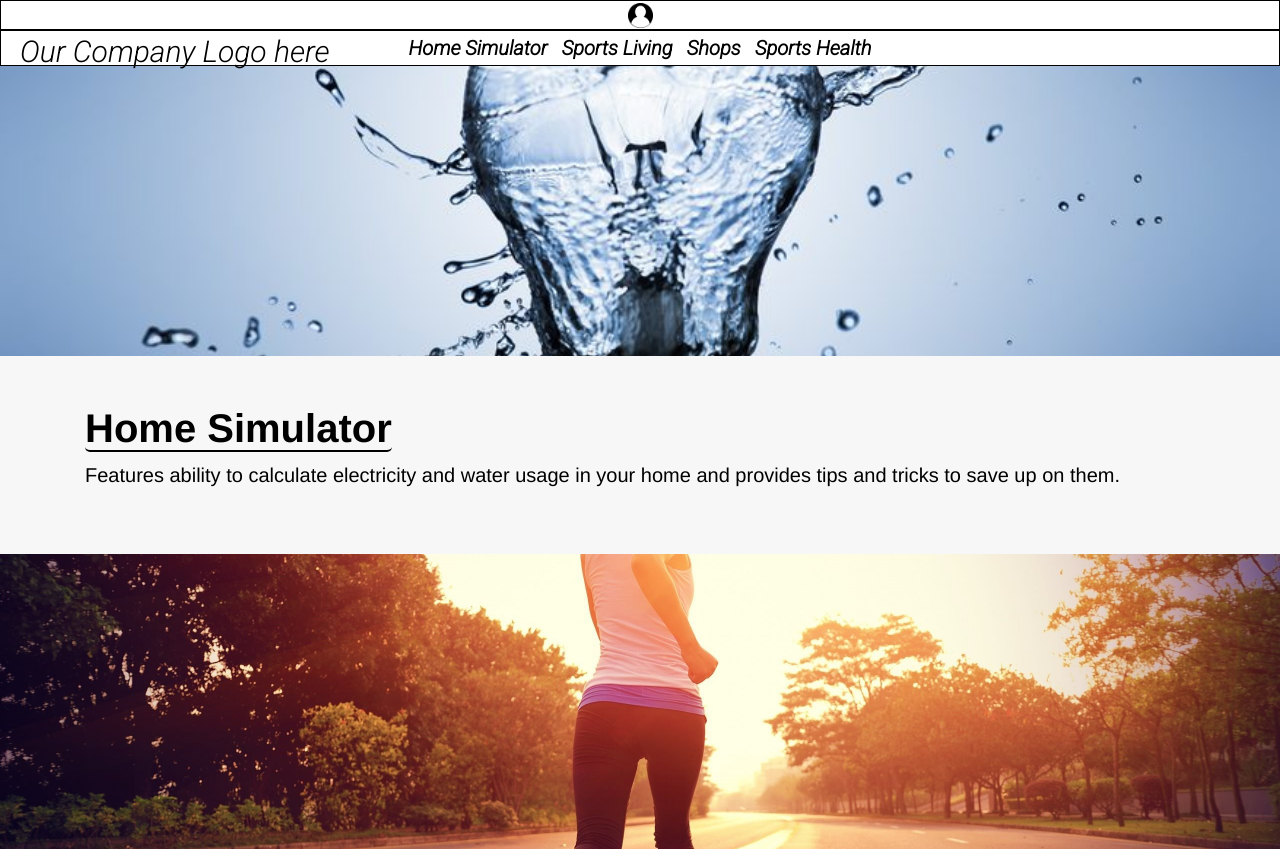
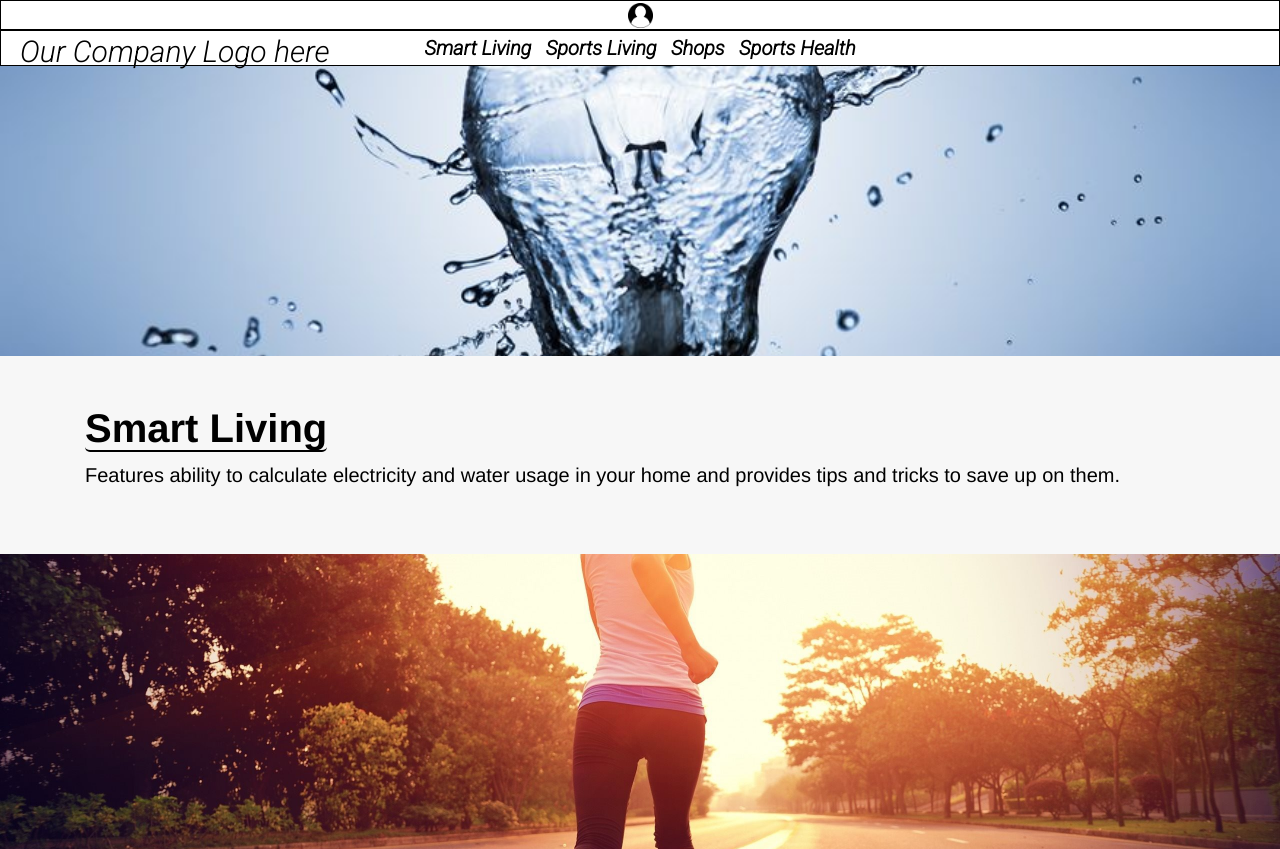
Before and after one commit to Kovitwk/IT1805Grp2, a Flask app: page / in a window 1280 px wide. Shown: the top 849 px of the page. Run offline with Flask 2, Linux system fonts and the light colour scheme; the visitor is signed in with stand-in values (Sample User, id 1); some libraries are stand-ins or nearby versions.

Commit message:
Update SmartLivingHomepage.html

```diff
--- a/templates/SmartLivingHomepage.html
+++ b/templates/SmartLivingHomepage.html
@@ -33,7 +33,7 @@
 		<div class="container2">
 			<a href="/" id="brand">Our Company Logo here</a>
 			<ul>
-				<li><a href="Sim.html">Home Simulator</a></li>
+				<li><a href="Sim.html">Smart Living</a></li>
 				<li><a href="sportshome">Sports Living</a></li>
 				<li><a id="Syafiq" href="shop.html">Shops</a></li>
 				<li><a href="summary">Sports Health</a></li>
@@ -47,7 +47,7 @@
     <!-- Content section -->
     <section class="py-5">
       <div class="container">
-        <h1><a id='aaLinks' href='Sim.html'>Home Simulator</a></h1>
+        <h1><a id='aaLinks' href='Sim.html'>Smart Living</a></h1>
         <p class="lead">Features ability to calculate electricity and water usage in your home and provides tips and tricks to save up on them.</p>
       </div>
     </section>
```
